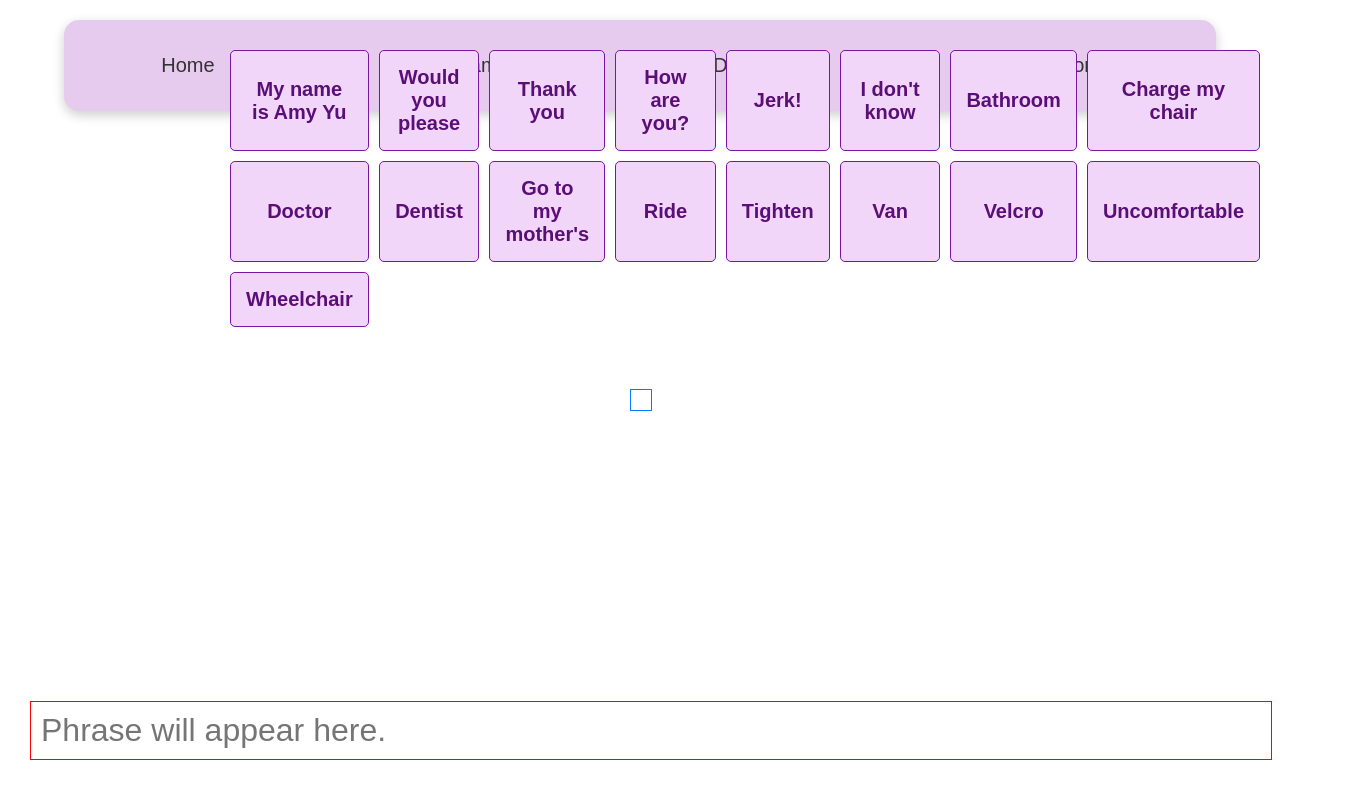
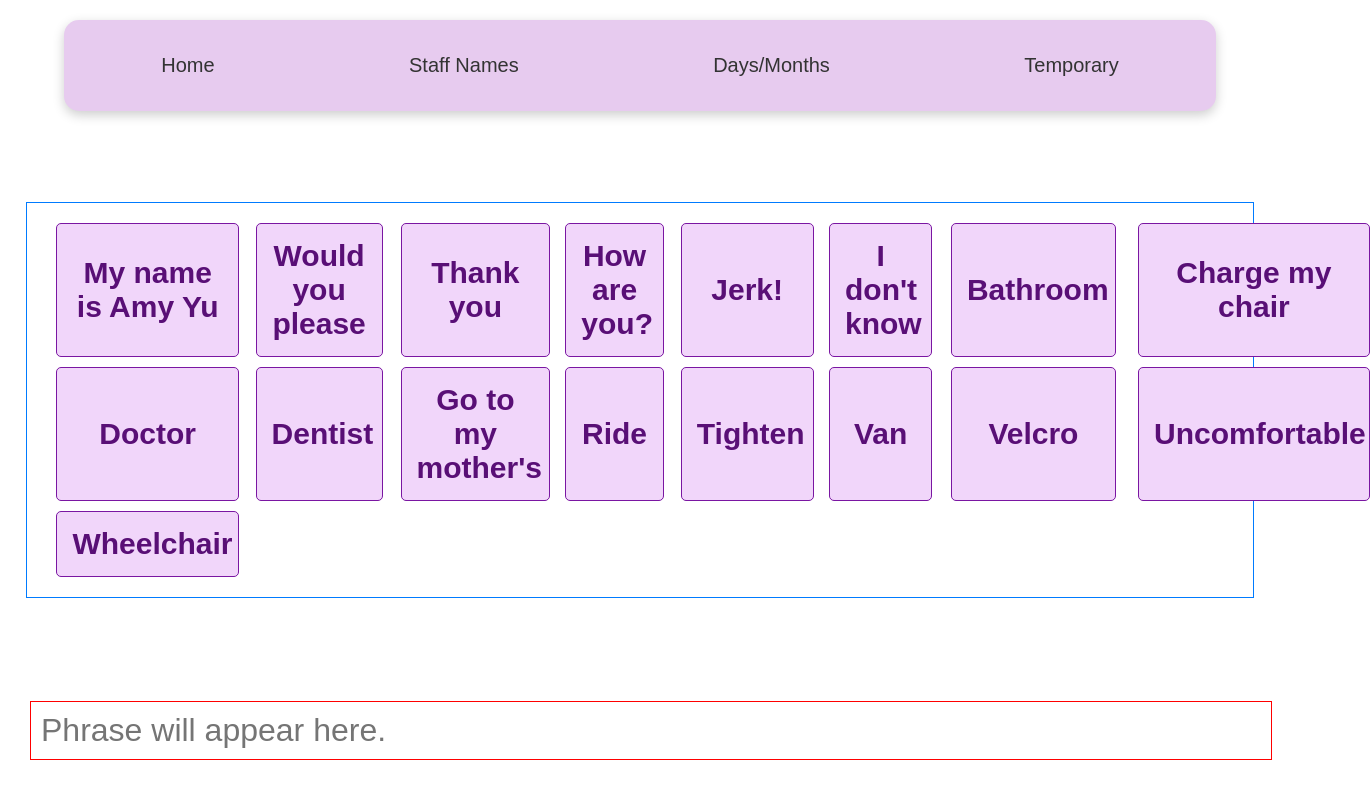
Before and after one commit to maddiecoco/AdaptiveVisionaries, a React (Create React App) app: page /temporary in a window 1280 px wide. Shown: the whole page, 1370 px wide, since content can reach past the window. Built offline with nearby package versions, Linux system fonts and the light colour scheme; the HTML template or start-up script is replaced by a standard one.

Commit message:
Changed the weird pages

```diff
--- a/src/components/Button/MyButton.css
+++ b/src/components/Button/MyButton.css
@@ -1,33 +1,29 @@
-input {
-    font-size: 24px; /* Increase font size */
-    width: 100%; /* Full width */
-    padding: 10px; /* Add some padding */
-    margin-bottom: 10px; /* Space below the input */
+/* CONTAINERS */
+.container{
+  margin-left: 5%;
+  margin-right: 5%;
+  border: 1px solid #007bff;
 }
 .button-container {
   display: grid;
   grid-template-columns: repeat(10, 1fr); /* 10 buttons per row */
   gap: 10px; /* Space between buttons */
   padding: 10px; /* Padding around the button container */
+  border:3px solid red;
 }
-
-  .button-container-1 {
+.button-container-1{
   display: grid;
   grid-template-columns: repeat(8, 1fr); /* 8 buttons per row */
   gap: 10px; /* Space between buttons */
   padding: 10px; /* Padding around the button container */
 }
 
-  .container {
-    margin-left: 5%;
-    margin-right: 5%;
-  }
-
-  .my-button {
+/* BUTTON STYLING */
+.my-button{
   padding: 15px; /* Adjust padding for larger buttons */
-    border: 1px solid #007bff;
-    background-color: #ccc; /* Example background color */
-    color: white;
+  border: 1px solid #7A16A2;
+  background-color: #F1D6FA; /* Example background color */
+  color: #590F76; /* Color of the Numbers/Letters */
   font-size: 30px; /* Adjust font size as needed */
   cursor: pointer;
   border-radius: 5px; /* Rounded corners for buttons */
@@ -35,15 +31,22 @@ input {
   font-weight: bold;
   margin-left: 5%;
 }
-
 .my-button:hover {
-    background-color: #0056b3; /* Darker shade on hover */
+  background-color: #de96e0; /* Darker shade on hover */
 }
 
-  /* Wider space button */
-.space-button {
-    grid-column: span 2; /* Make the space button span two columns */
-    font-weight: bold;
+/* INPUT WORDS */
+input {
+  font-size: 32px; /* Larger font size */
+  width: calc(100% - 60px); /* Full width minus 30px on each side */
+  padding: 10px; /* Add some padding */
+  margin-bottom: 10px; /* Space below the input */
+  border: 1px solid red;
+  position: fixed; /* Fix the position to the viewport */
+  bottom: 30px; /* 30px from the bottom */
+  left: 30px; /* 30px from the left */
+  right: 30px; /* 30px from the right */
+  z-index: 1000; /* Bring it to the front if needed */
 }
 
 /* TextToSpeech.css */
--- a/src/components/ButtonPages/DayMonths.js
+++ b/src/components/ButtonPages/DayMonths.js
@@ -1,5 +1,5 @@
 import React from 'react';
-import '../HomePage/HomeButtons.css';
+import '../Button/MyButton.css';
 
 const DayMonths = ({ inputValue, setInputValue }) => {
 
--- a/src/components/ButtonPages/StaffNames.js
+++ b/src/components/ButtonPages/StaffNames.js
@@ -1,5 +1,5 @@
 import React from 'react';
-import '../HomePage/HomeButtons.css';
+import '../Button/MyButton.css';
 
 const StaffNames = ({ inputValue, setInputValue }) => {
 
--- a/src/components/ButtonPages/Temporary.js
+++ b/src/components/ButtonPages/Temporary.js
@@ -1,5 +1,5 @@
 import React from 'react';
-import '../HomePage/HomeButtons.css';
+import '../Button/MyButton.css';
 
 const Temporary = ({ inputValue, setInputValue }) => {
 
--- a/src/components/HomePage/HomeButtons.css
+++ b/src/components/HomePage/HomeButtons.css
@@ -23,44 +23,20 @@ input {
   margin-left: 5%;
   margin-right: 5%;
   border: 1px solid #007bff;
-  padding: 10px;
-}
-
-.button-container-1 {
-  position: fixed; /* Keeps container fixed on the page */
-  top: 50px; /* 50px from the top */
-  right: 20px; /* 20px from the right */
-  display: grid;
-  grid-template-columns: repeat(8, 1fr); /* 8 buttons per row */
-  gap: 10px; /* Space between buttons */
-  width: calc(8 * 120px + 7 * 10px); /* Set width to fit 8 buttons plus gaps */
+  padding: 10px; /* Optional: adds padding around the buttons */
 }
 
 .my-button {
-  padding: 15px;
+  padding: 15px; /* Adjust padding for larger buttons */
   border: 1px solid #7A16A2;
-  background-color: #F1D6FA;
-  color: #590F76;
-  font-size: 20px;
+  background-color: #F1D6FA; /* Example background color */
+  color: #590F76; /* Color of the Numbers/Letters */
+  font-size: 30px; /* Adjust font size as needed */
   cursor: pointer;
-  border-radius: 5px;
-  transition: background-color 0.3s;
+  border-radius: 5px; /* Rounded corners for buttons */
+  transition: background-color 0.3s; /* Smooth transition for hover effect */
   font-weight: bold;
-  width: 100%; /* Makes button fill the grid cell */
-  box-sizing: border-box;
-}
-
-.og-button-container-1 {
-    display: grid;
-    grid-template-columns: repeat(8, 1fr); /* 8 buttons per row */
-    gap: 10px; /* Space between buttons */
-    padding: 10px; /* Padding around the button container */
-}
-
-.og-container {
-  margin-left: 5%;
-  margin-right: 5%;
-  border: 1px solid #007bff;
+  box-sizing: border-box; /* Include padding/border in the width calculation */
 }
 
 .og-my-button {
```
Lines whose indentation alone changed are shown as unchanged.
